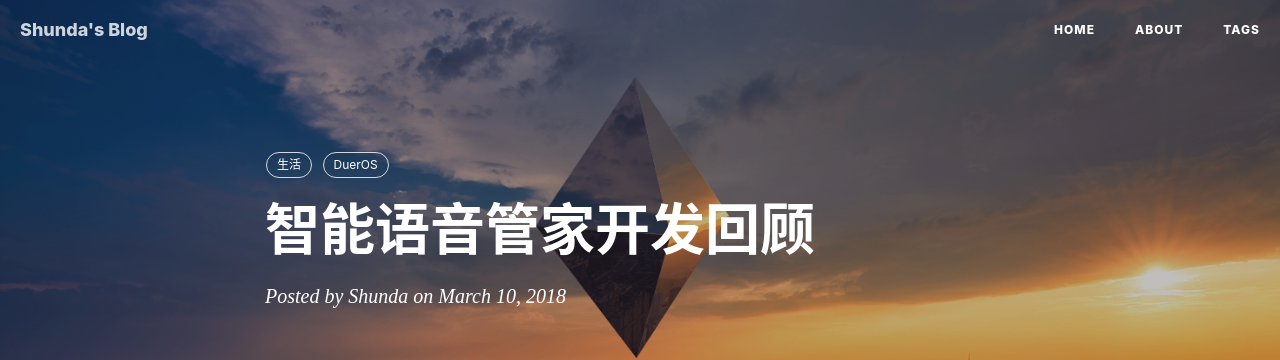
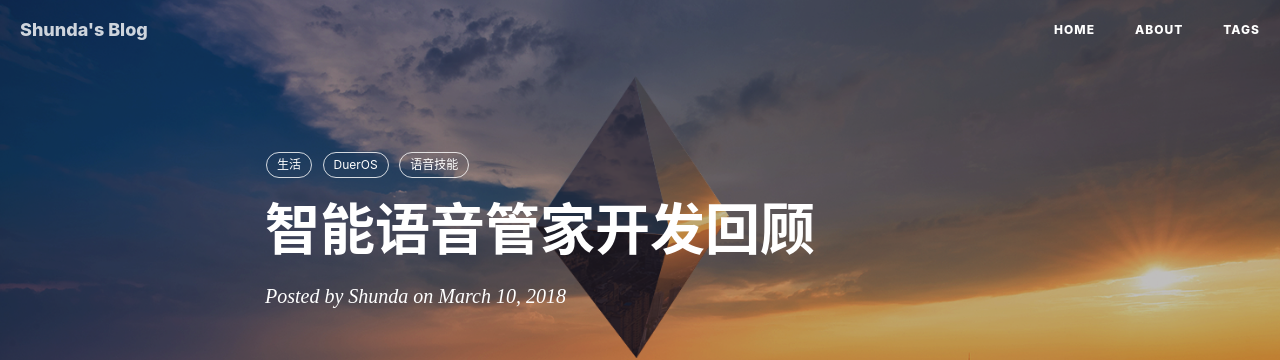
Before and after one commit to lsdlinshunda/lsdlinshunda.github.io, a Jekyll site: the page built from _posts/2018-03-10-dueros.md, in a window 1280 px wide and 900 px high. Shown: the top 360 px of the window. Built offline with Jekyll 4.4.1, drawn with Linux system fonts in a browser that asks for light colours; nearby versions of some CDN libraries; comment, search, counter and statistics services are not loaded.

Commit message:
为DuerOS的文章添加新的标签

```diff
--- a/_posts/2018-03-10-dueros.md
+++ b/_posts/2018-03-10-dueros.md
@@ -9,6 +9,7 @@ catalog:    true
 tags:
     - 生活
     - DuerOS
+    - 语音技能
 ---
 
 # 黑卡大礼包
```
